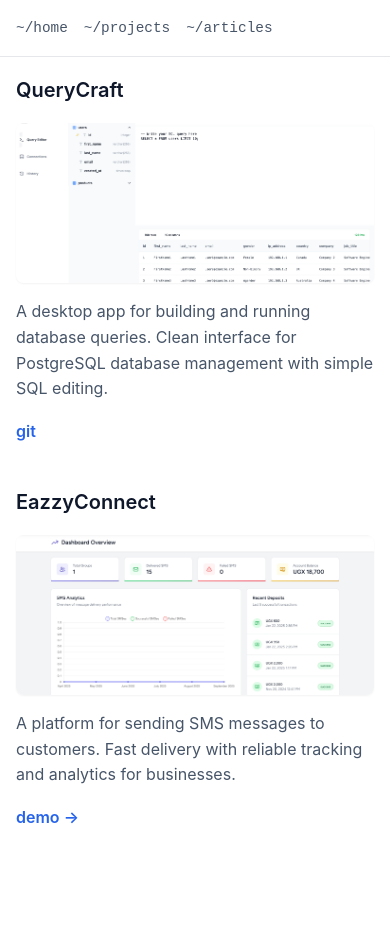
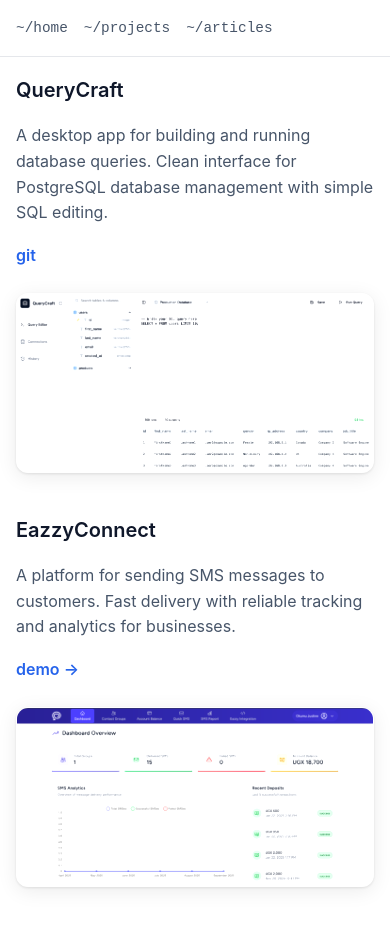
Before and after one commit to okumujustine/Portfolio, a Next.js app: page /projects in a window 390 px wide. Before the commit the page ends 871 px from the top, so only its background shows below. Built offline with nearby package versions, Linux system fonts and the light colour scheme.

Commit message:
improve preview zoom feature

```diff
--- a/app/globals.css
+++ b/app/globals.css
@@ -266,37 +266,46 @@ body {
   color: var(--text-primary);
 }
 
-.project-description {
-  display: flex;
-  gap: 1.5rem;
-  align-items: center;
+.project-info {
+  margin-bottom: 1.5rem;
 }
 
-.project-image {
-  flex: 0 0 120px;
-  height: 90px;
-  border-radius: var(--radius-md);
+.project-info p {
+  margin: 0 0 1rem 0;
+  color: var(--text-secondary);
+  line-height: 1.6;
+}
+
+.project-image-banner {
+  width: 100%;
+  height: 200px;
+  border-radius: var(--radius-lg);
   overflow: hidden;
-  box-shadow: var(--shadow-sm);
-  transition: all var(--transition-normal);
+  box-shadow: 0 4px 20px rgba(0, 0, 0, 0.08), 0 1px 3px rgba(0, 0, 0, 0.1);
+  transition: all 0.4s cubic-bezier(0.4, 0, 0.2, 1);
   position: relative;
   cursor: pointer;
+  border: 1px solid rgba(255, 255, 255, 0.1);
+  backdrop-filter: blur(10px);
 }
 
-.project-image:hover {
-  transform: translateY(-2px);
-  box-shadow: var(--shadow-md);
+.project-image-banner:hover {
+  transform: translateY(-4px);
+  box-shadow: 0 8px 40px rgba(0, 0, 0, 0.12), 0 4px 20px rgba(0, 0, 0, 0.08);
 }
 
-.project-image img {
+.project-image-banner img {
   width: 100%;
   height: 100%;
   object-fit: cover;
-  transition: transform var(--transition-normal);
+  object-position: center top;
+  transition: all 0.6s cubic-bezier(0.4, 0, 0.2, 1);
+  filter: contrast(1.1) saturate(1.1) brightness(1.02);
 }
 
-.project-image:hover img {
+.project-image-banner:hover img {
   transform: scale(1.05);
+  filter: contrast(1.15) saturate(1.15) brightness(1.05);
 }
 
 .zoom-overlay {
@@ -305,12 +314,13 @@ body {
   left: 0;
   right: 0;
   bottom: 0;
-  background: rgba(0, 0, 0, 0.7);
+  background: linear-gradient(135deg, rgba(0, 0, 0, 0.6), rgba(0, 0, 0, 0.8));
+  backdrop-filter: blur(2px);
   display: flex;
   align-items: center;
   justify-content: center;
   opacity: 0;
-  transition: opacity var(--transition-normal);
+  transition: all 0.3s cubic-bezier(0.4, 0, 0.2, 1);
 }
 
 .project-image:hover .zoom-overlay {
@@ -318,8 +328,10 @@ body {
 }
 
 .zoom-icon {
-  font-size: 1.5rem;
+  font-size: 1.2rem;
   color: white;
+  text-shadow: 0 2px 4px rgba(0, 0, 0, 0.3);
+  filter: drop-shadow(0 1px 2px rgba(0, 0, 0, 0.2));
 }
 
 .image-modal {
@@ -328,12 +340,14 @@ body {
   left: 0;
   right: 0;
   bottom: 0;
-  background: rgba(0, 0, 0, 0.9);
+  background: rgba(0, 0, 0, 0.95);
+  backdrop-filter: blur(8px);
   display: flex;
   align-items: center;
   justify-content: center;
   z-index: 1000;
   padding: 2rem;
+  animation: fadeIn 0.3s ease-out;
 }
 
 .modal-content {
@@ -343,72 +357,68 @@ body {
   display: flex;
   align-items: center;
   justify-content: center;
+  animation: scaleIn 0.3s cubic-bezier(0.4, 0, 0.2, 1);
 }
 
 .modal-content img {
   max-width: 100%;
   max-height: 100%;
   object-fit: contain;
-  border-radius: var(--radius-md);
-  box-shadow: var(--shadow-xl);
+  border-radius: var(--radius-xl);
+  box-shadow: 0 20px 60px rgba(0, 0, 0, 0.3), 0 8px 20px rgba(0, 0, 0, 0.2);
+}
+
+@keyframes fadeIn {
+  from { opacity: 0; }
+  to { opacity: 1; }
+}
+
+@keyframes scaleIn {
+  from {
+    opacity: 0;
+    transform: scale(0.9);
+  }
+  to {
+    opacity: 1;
+    transform: scale(1);
+  }
 }
 
 .close-button {
   position: absolute;
   top: -3rem;
   right: -1rem;
-  background: none;
-  border: none;
+  background: rgba(255, 255, 255, 0.1);
+  backdrop-filter: blur(10px);
+  border: 1px solid rgba(255, 255, 255, 0.2);
   color: white;
-  font-size: 2rem;
+  font-size: 1.5rem;
   cursor: pointer;
   padding: 0.5rem;
   border-radius: 50%;
-  width: 3rem;
-  height: 3rem;
+  width: 2.5rem;
+  height: 2.5rem;
   display: flex;
   align-items: center;
   justify-content: center;
-  transition: background-color var(--transition-normal);
+  transition: all 0.3s cubic-bezier(0.4, 0, 0.2, 1);
+  box-shadow: 0 4px 12px rgba(0, 0, 0, 0.15);
 }
 
 .close-button:hover {
-  background-color: rgba(255, 255, 255, 0.1);
-}
-
-.project-text {
-  flex: 1;
-}
-
-.project-text p {
-  margin: 0;
-  color: var(--text-secondary);
-  line-height: 1.6;
+  background-color: rgba(255, 255, 255, 0.2);
+  transform: scale(1.1);
+  box-shadow: 0 6px 16px rgba(0, 0, 0, 0.2);
 }
 
 .project-links {
   display: flex;
-  flex-direction: column;
-  gap: 0.5rem;
-  align-items: flex-end;
+  gap: 1rem;
 }
 
 @media (max-width: 640px) {
-  .project-description {
-    flex-direction: column;
-    gap: 1rem;
-    align-items: flex-start;
-  }
-
-  .project-image {
-    flex: none;
-    width: 100%;
-    height: 160px;
-  }
-
-  .project-links {
-    flex-direction: row;
-    align-items: flex-start;
+  .project-image-banner {
+    height: 180px;
   }
 
   .project-item {
@@ -422,9 +432,11 @@ body {
   .close-button {
     top: -2rem;
     right: 0;
-    font-size: 1.5rem;
-    width: 2.5rem;
-    height: 2.5rem;
+    font-size: 1.2rem;
+    width: 2rem;
+    height: 2rem;
+    background: rgba(255, 255, 255, 0.15);
+    backdrop-filter: blur(8px);
   }
 }
 
--- a/app/projects/page.tsx
+++ b/app/projects/page.tsx
@@ -35,20 +35,8 @@ export default function Projects() {
           <div key={index} className="project-item">
             <div className="project-content">
               <h3>{project.title}</h3>
-              <div className="project-description">
-                <div className="project-image" onClick={() => openZoom(project.image)}>
-                  <img
-                    src={project.image}
-                    alt={project.title}
-                    loading="lazy"
-                  />
-                  <div className="zoom-overlay">
-                    <span className="zoom-icon">🔍</span>
-                  </div>
-                </div>
-                <div className="project-text">
-                  <p>{project.description}</p>
-                </div>
+              <div className="project-info">
+                <p>{project.description}</p>
                 <div className="project-links">
                   {project.github && (
                     <a href={project.github} target="_blank" rel="noopener noreferrer" className="cta-link">git</a>
@@ -56,6 +44,16 @@ export default function Projects() {
                   {project.demo && (
                     <a href={project.demo} target="_blank" rel="noopener noreferrer" className="cta-link">demo →</a>
                   )}
+                </div>
+              </div>
+              <div className="project-image-banner" onClick={() => openZoom(project.image)}>
+                <img
+                  src={project.image}
+                  alt={project.title}
+                  loading="lazy"
+                />
+                <div className="zoom-overlay">
+                  <span className="zoom-icon">🔍</span>
                 </div>
               </div>
             </div>
```
